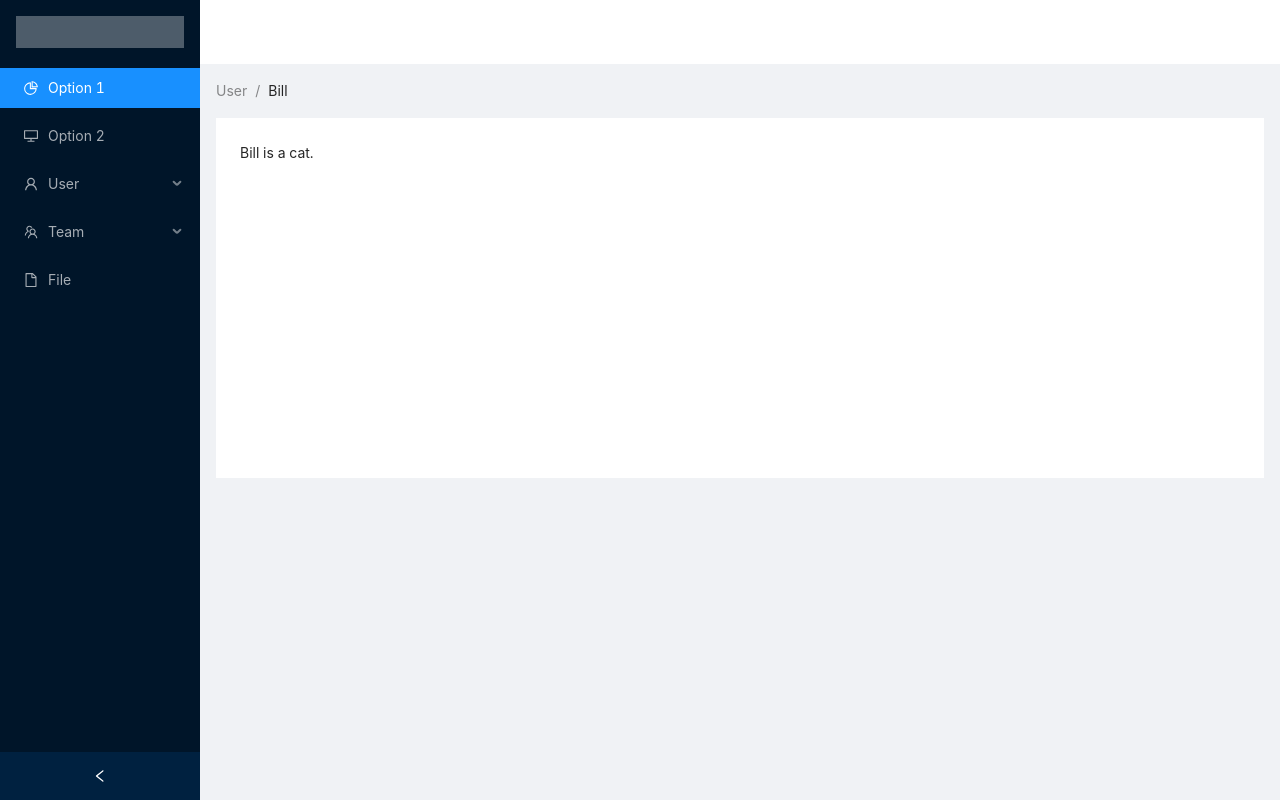
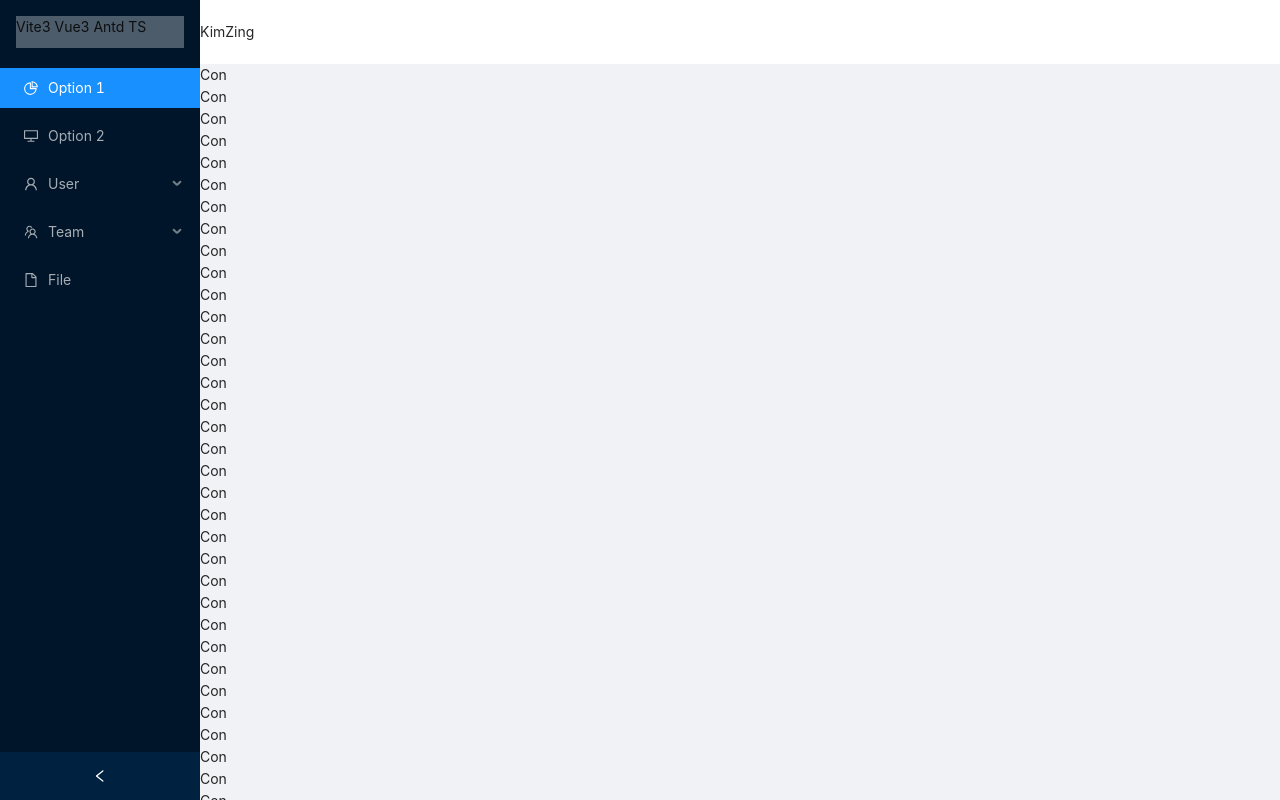
Before and after one commit to KimZing/kimzing-web, a Vue app in the folder vite3-vue3-antd-ts/: page / in a window 1280 px wide. Built offline with nearby package versions, Linux system fonts and the light colour scheme; no server answers.

Commit message:
完成基础布局

```diff
--- /dev/null
+++ b/vite3-vue3-antd-ts/src/components/backtop/BackTop.vue
@@ -0,0 +1,13 @@
+<template>
+  <a-back-top :target="getTarget" />
+</template>
+
+<script setup lang="ts">
+const props = defineProps<{ id: string }>()
+
+const getTarget = (): HTMLElement => {
+  return document.getElementById(props.id)!
+}
+</script>
+
+<style scoped></style>
--- /dev/null
+++ b/vite3-vue3-antd-ts/src/layout/content/content.vue
@@ -0,0 +1,19 @@
+<template>
+  <div id="content-container">
+    <BackTop id="content-container" />
+    <div v-for="i in 100" :key="i"> Con </div>
+  </div>
+</template>
+
+<script setup lang="ts">
+import BackTop from '@/components/backtop/BackTop.vue'
+</script>
+
+<style scoped>
+/*需要将所有父级 html body app layout的高度设置为100%，此处才会做到填充效果*/
+#content-container {
+  height: 100%;
+  max-height: 100%;
+  overflow: auto;
+}
+</style>
--- /dev/null
+++ b/vite3-vue3-antd-ts/src/layout/header/header.vue
@@ -0,0 +1,11 @@
+<template>
+  <div style="background-color: #fff">
+    <UserInfo />
+  </div>
+</template>
+
+<script setup lang="ts">
+import UserInfo from '@/layout/header/user-info/user-info.vue'
+</script>
+
+<style scoped></style>
--- /dev/null
+++ b/vite3-vue3-antd-ts/src/layout/header/user-info/user-info.vue
@@ -0,0 +1,5 @@
+<template> KimZing </template>
+
+<script setup lang="ts"></script>
+
+<style scoped></style>
--- a/vite3-vue3-antd-ts/src/layout/layout.vue
+++ b/vite3-vue3-antd-ts/src/layout/layout.vue
@@ -1,69 +1,33 @@
 <template>
-  <a-layout style="min-height: 100vh">
+  <a-layout class="layout-container">
     <a-layout-sider v-model:collapsed="collapsed" collapsible>
-      <div class="logo" />
-      <a-menu v-model:selectedKeys="selectedKeys" theme="dark" mode="inline">
-        <a-menu v-model:selectedKeys="selectedKeys" theme="dark" mode="inline">
-          <a-menu-item key="1">
-            <pie-chart-outlined />
-            <span>Option 1</span>
-          </a-menu-item>
-          <a-menu-item key="2">
-            <desktop-outlined />
-            <span>Option 2</span>
-          </a-menu-item>
-          <a-sub-menu key="sub1">
-            <template #title>
-              <span>
-                <user-outlined />
-                <span>User</span>
-              </span>
-            </template>
-            <a-menu-item key="3"> Tom </a-menu-item>
-            <a-menu-item key="4"> Bill </a-menu-item>
-            <a-menu-item key="5"> Alex </a-menu-item>
-          </a-sub-menu>
-          <a-sub-menu key="sub2">
-            <template #title>
-              <span>
-                <team-outlined />
-                <span>Team</span>
-              </span>
-            </template>
-            <a-menu-item key="6"> Team 1 </a-menu-item>
-            <a-menu-item key="8"> Team 2 </a-menu-item>
-          </a-sub-menu>
-          <a-menu-item key="9">
-            <file-outlined />
-            <span>File</span>
-          </a-menu-item>
-        </a-menu>
-      </a-menu>
+      <Sidebar />
     </a-layout-sider>
     <a-layout>
-      <a-layout-header style="background: #fff; padding: 0" />
-      <a-layout-content style="margin: 0 16px">
-        <a-breadcrumb style="margin: 16px 0">
-          <a-breadcrumb-item>User</a-breadcrumb-item>
-          <a-breadcrumb-item>Bill</a-breadcrumb-item>
-        </a-breadcrumb>
-        <div :style="{ padding: '24px', background: '#fff', minHeight: '360px' }"> Bill is a cat. </div>
+      <a-layout-header class="header-box">
+        <Header />
+      </a-layout-header>
+      <a-layout-content class="full-height">
+        <Content />
       </a-layout-content>
     </a-layout>
   </a-layout>
 </template>
 <script setup lang="ts">
-import { PieChartOutlined, DesktopOutlined, UserOutlined, TeamOutlined, FileOutlined } from '@ant-design/icons-vue'
 import { ref } from 'vue'
+import Sidebar from '@/layout/sidebar/sidebar.vue'
+import Header from '@/layout/header/header.vue'
+import Content from '@/layout/content/content.vue'
 
 const collapsed = ref<boolean>(false)
-const selectedKeys = ref<string[]>(['1'])
 </script>
 
 <style scoped>
-.logo {
-  height: 32px;
-  margin: 16px;
-  background: rgba(255, 255, 255, 0.3);
+.layout-container {
+  height: 100%;
+  min-height: 100vh;
+}
+.header-box {
+  padding: 0;
 }
 </style>
--- /dev/null
+++ b/vite3-vue3-antd-ts/src/layout/sidebar/logo/logo.vue
@@ -0,0 +1,23 @@
+<template>
+  <div class="logo">
+    {{ title }}
+  </div>
+</template>
+
+<script setup lang="ts">
+import { useStore } from 'vuex'
+import { key } from '@/store'
+import { computed } from 'vue'
+
+let store = useStore(key)
+
+const title = computed(() => store.state.title)
+</script>
+
+<style scoped>
+.logo {
+  height: 32px;
+  margin: 16px;
+  background: rgba(255, 255, 255, 0.3);
+}
+</style>
--- /dev/null
+++ b/vite3-vue3-antd-ts/src/layout/sidebar/menus/menus.vue
@@ -0,0 +1,46 @@
+<template>
+  <a-menu v-model:selectedKeys="selectedKeys" theme="dark" mode="inline">
+    <a-menu-item key="1">
+      <pie-chart-outlined />
+      <span>Option 1</span>
+    </a-menu-item>
+    <a-menu-item key="2">
+      <desktop-outlined />
+      <span>Option 2</span>
+    </a-menu-item>
+    <a-sub-menu key="sub1">
+      <template #title>
+        <span>
+          <user-outlined />
+          <span>User</span>
+        </span>
+      </template>
+      <a-menu-item key="3"> Tom </a-menu-item>
+      <a-menu-item key="4"> Bill </a-menu-item>
+      <a-menu-item key="5"> Alex </a-menu-item>
+    </a-sub-menu>
+    <a-sub-menu key="sub2">
+      <template #title>
+        <span>
+          <team-outlined />
+          <span>Team</span>
+        </span>
+      </template>
+      <a-menu-item key="6"> Team 1 </a-menu-item>
+      <a-menu-item key="8"> Team 2 </a-menu-item>
+    </a-sub-menu>
+    <a-menu-item key="9">
+      <file-outlined />
+      <span>File</span>
+    </a-menu-item>
+  </a-menu>
+</template>
+
+<script lang="ts" setup>
+import { PieChartOutlined, DesktopOutlined, UserOutlined, TeamOutlined, FileOutlined } from '@ant-design/icons-vue'
+import { ref } from 'vue'
+
+const selectedKeys = ref<string[]>(['1'])
+</script>
+
+<style scoped></style>
--- /dev/null
+++ b/vite3-vue3-antd-ts/src/layout/sidebar/sidebar.vue
@@ -0,0 +1,11 @@
+<template>
+  <Logo />
+  <Menus />
+</template>
+
+<script lang="ts" setup>
+import Logo from '@/layout/sidebar/logo/logo.vue'
+import Menus from '@/layout/sidebar/menus/menus.vue'
+</script>
+
+<style scoped></style>
--- a/vite3-vue3-antd-ts/src/main.ts
+++ b/vite3-vue3-antd-ts/src/main.ts
@@ -1,5 +1,6 @@
 import { createApp } from 'vue'
 import './styles/reset.css'
+import './styles/global.css'
 import App from './App.vue'
 import Antd from 'plugins/antd'
 import mock from 'plugins/mock'
--- /dev/null
+++ b/vite3-vue3-antd-ts/src/styles/global.css
@@ -0,0 +1,3 @@
+html, body, #app, .full-height {
+    height: 100%;
+}
```
Also changed, not shown: vite3-vue3-antd-ts/src/layout/navbar/navbar.vue (added, +11 -0 lines).
